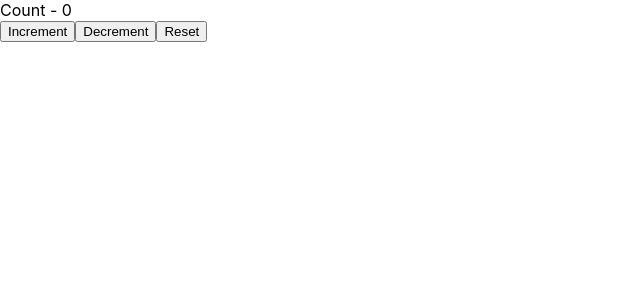
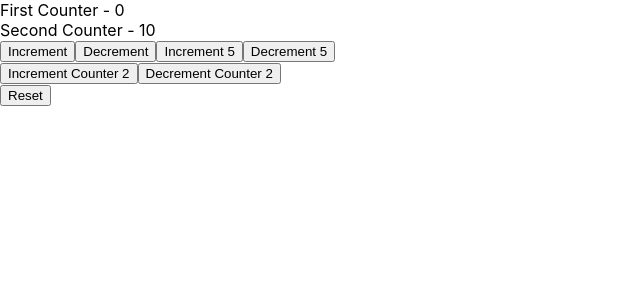
Before and after one commit to Aashish70/react-hooks, a React (Create React App) app: page / in a window 1280 px wide. Shown: the top 300 px of the page, without its empty margins (0-640 px from the left). Built offline with nearby package versions, Linux system fonts and the light colour scheme.

Commit message:
V20 useReducer complex form

```diff
--- a/src/App.js
+++ b/src/App.js
@@ -17,6 +17,7 @@
 import DataFetching from "./components/DataFetching";
 import ComponentC from "./components/ComponentC";
 import ReduceHookCounter from "./components/ReduceHookCounter";
+import ReduceHookCounterTwo from "./components/ReduceHookCounterTwo";
 
 export const UserContext = React.createContext()
 export const ChannelContext = React.createContext()
@@ -48,7 +49,8 @@
         </ChannelContext.Provider>
       </UserContext.Provider> */}
 
-      <ReduceHookCounter />
+      {/* <ReduceHookCounter /> */}
+      <ReduceHookCounterTwo />
     </div>
   );
 }
--- /dev/null
+++ b/src/components/ReduceHookCounterTwo.js
@@ -0,0 +1,47 @@
+import React, {useReducer} from 'react'
+
+const initialState = {
+    firstCounter: 0,
+    secondCounter: 10
+}
+
+
+const reducer = (state, action) => {
+    switch(action.type) {
+        case 'increment':
+            return {...state, firstCounter: state.firstCounter + action.value} // return new state(action)
+        case 'decrement':
+            return {...state, firstCounter: state.firstCounter - action.value}
+        case 'increment2':
+            return {...state, secondCounter: state.secondCounter + action.value}
+        case 'decrement2':
+            return {...state, secondCounter: state.secondCounter - action.value}
+        case 'reset':
+            return initialState
+        default:
+            return state
+    }
+}
+
+function ReduceHookCounterTwo() {
+    const [count, dispatch] = useReducer(reducer, initialState) // returns two values, state and dispatch method
+
+  return (
+    <div>
+        <div>First Counter - {count.firstCounter}</div>
+        <div>Second Counter - {count.secondCounter}</div>
+        <button onClick={() => dispatch({type: 'increment', value: 1})}>Increment</button>
+        <button onClick={() => dispatch({type: 'decrement', value: 1})}>Decrement</button>
+
+        <button onClick={() => dispatch({type: 'increment', value: 5})}>Increment 5</button>
+        <button onClick={() => dispatch({type: 'decrement', value: 5})}>Decrement 5</button>
+        <div>
+            <button onClick={() => dispatch({type: 'increment2', value: 1})}>Increment Counter 2</button>
+            <button onClick={() => dispatch({type: 'decrement2', value: 1})}>Decrement Counter 2</button>
+        </div>
+        <button onClick={() => dispatch({type: 'reset'})}>Reset</button>
+    </div>
+  )
+}
+
+export default ReduceHookCounterTwo
```
